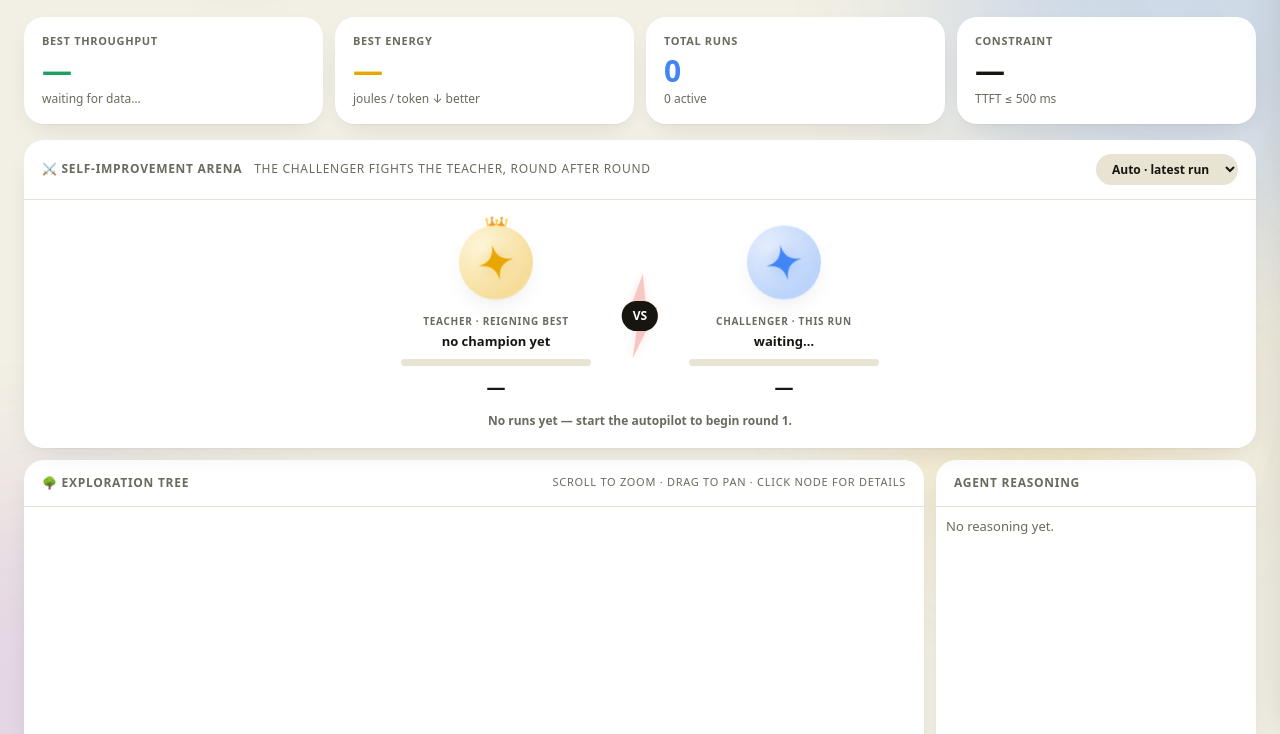
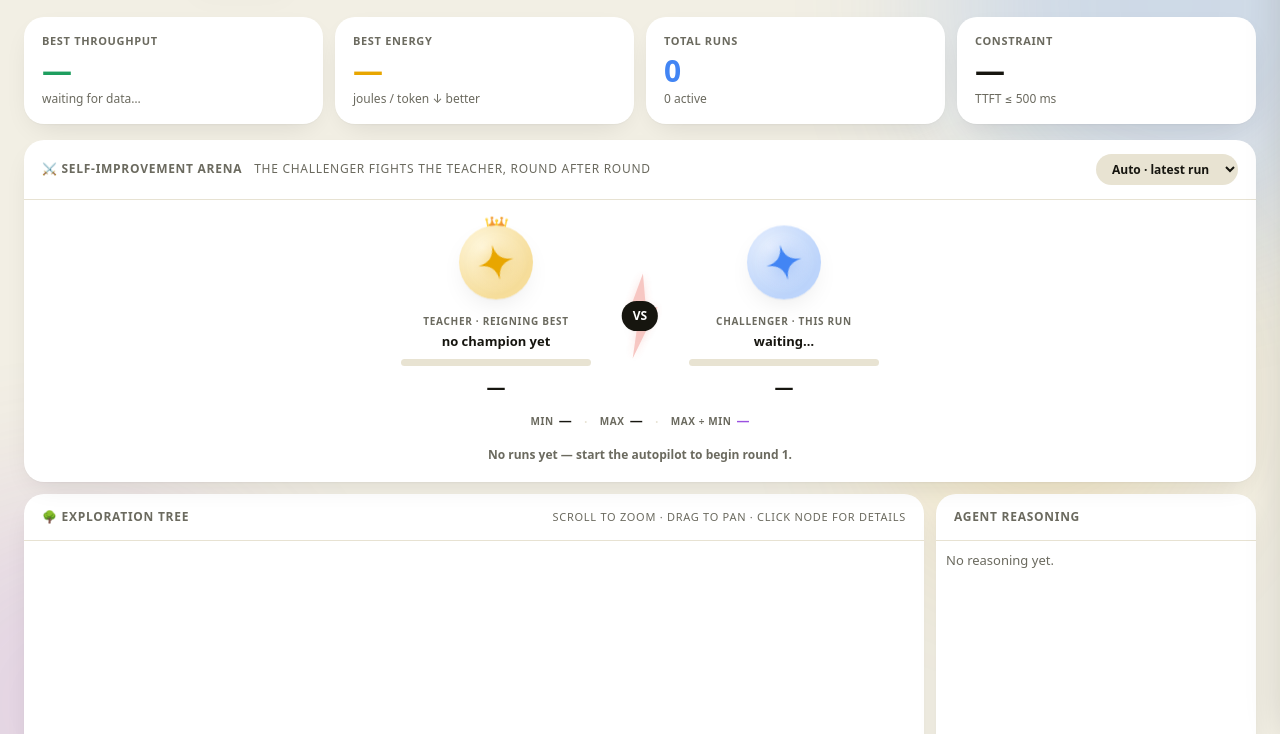
Before and after one commit to wilfred-dore/gemma-autopilot, a website: page cloudflare-live/public/index.html in a window 1280 px wide. Shown: the part 66-800 px from the top of the page. Drawn offline with nearby package versions, Linux system fonts and the light colour scheme; a web font is replaced by a local one.

Commit message:
feat(live-dashboard): show min/max throughput and the improvement factor in the arena
Adds a small stats strip below the fighters: the lowest and highest
tokens/s seen across all runs, plus the max÷min multiplier — a quick
read on how much the agent has improved over its worst attempt.

```diff
--- a/cloudflare-live/public/index.html
+++ b/cloudflare-live/public/index.html
@@ -211,6 +211,12 @@ tr.lb-viol td:last-child{color:var(--red)}
 @keyframes winnerGlow{0%,100%{box-shadow:var(--shadow)}50%{box-shadow:0 0 0 12px rgba(232,166,0,.28),var(--shadow)}}
 
 .arena-log{text-align:center;font-size:12px;font-weight:600;color:var(--ink2);padding:2px 18px 18px;min-height:18px;transition:color .3s;position:relative;z-index:1}
+.arena-stats{position:relative;z-index:1;display:flex;align-items:center;justify-content:center;gap:12px;padding:0 18px 12px;flex-wrap:wrap}
+.a-stat{display:flex;align-items:baseline;gap:5px}
+.a-stat-k{font-size:10px;font-weight:700;text-transform:uppercase;letter-spacing:.06em;color:var(--ink2)}
+.a-stat-v{font-size:13px;font-weight:800;font-variant-numeric:tabular-nums;color:var(--ink)}
+.a-stat-v.factor{color:var(--purple)}
+.a-stat-sep{color:var(--border)}
 
 @media(max-width:640px){
   .arena{flex-direction:column;gap:4px}
@@ -279,6 +285,13 @@ tr.lb-viol td:last-child{color:var(--red)}
       <div class="f-bar"><div class="f-bar-fill" id="challenger-bar"></div></div>
       <div class="f-score" id="challenger-score">—</div>
     </div>
+  </div>
+  <div class="arena-stats" id="arena-stats">
+    <div class="a-stat"><span class="a-stat-k">Min</span><span class="a-stat-v" id="arena-min">—</span></div>
+    <span class="a-stat-sep">·</span>
+    <div class="a-stat"><span class="a-stat-k">Max</span><span class="a-stat-v" id="arena-max">—</span></div>
+    <span class="a-stat-sep">·</span>
+    <div class="a-stat"><span class="a-stat-k">Max ÷ Min</span><span class="a-stat-v factor" id="arena-factor">—</span></div>
   </div>
   <div class="arena-log" id="arena-log">No runs yet — start the autopilot to begin round 1.</div>
 </div>
@@ -842,6 +855,14 @@ function renderArena(runs) {
   document.getElementById('challenger-role').textContent =
     selectedChallengerId !== 'auto' ? 'Challenger · iteration view' : 'Challenger · this run';
 
+  const throughputs = runs.filter(r => r.metrics).map(r => r.metrics.tokens_per_s);
+  const minV = throughputs.length ? Math.min(...throughputs) : null;
+  const maxV = throughputs.length ? Math.max(...throughputs) : null;
+  const factor = (minV != null && minV > 0) ? maxV / minV : null;
+  document.getElementById('arena-min').textContent = minV != null ? fmt(minV) + ' t/s' : '—';
+  document.getElementById('arena-max').textContent = maxV != null ? fmt(maxV) + ' t/s' : '—';
+  document.getElementById('arena-factor').textContent = factor != null ? fmt(factor, 2) + '×' : '—';
+
   const maxSc = Math.max(1, 0, ...runs.filter(r => r.metrics).map(r => score(r)));
 
   const teacherName   = document.getElementById('teacher-name');
```
